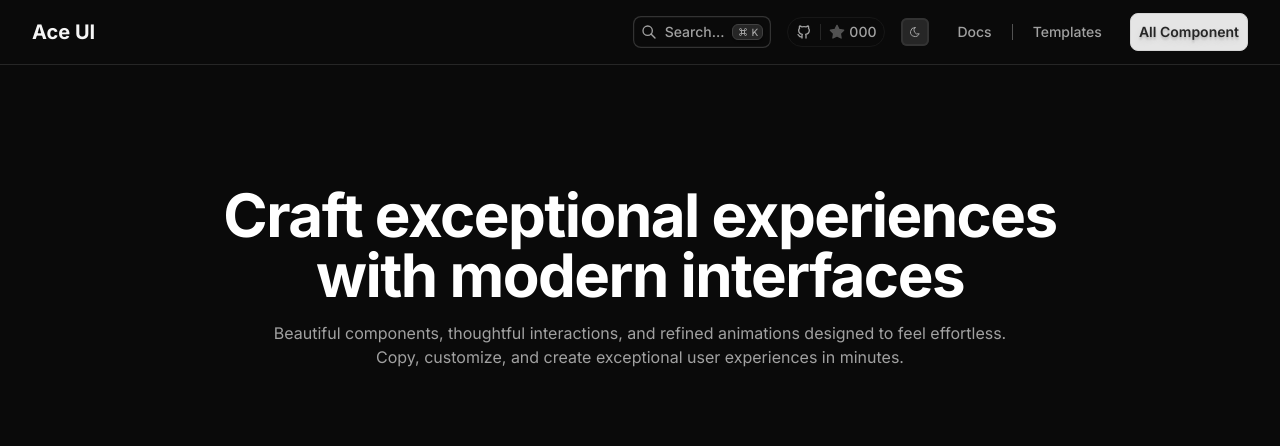
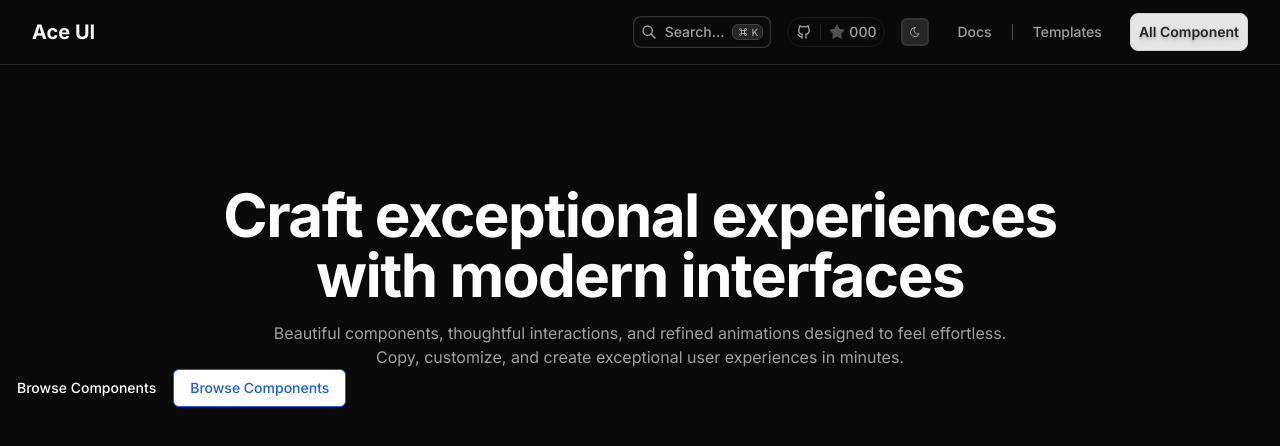
Before and after one commit to PrathamSingh1/Aceui, a Next.js app: page / in a window 1280 px wide. Shown: the top 446 px of the page. Built offline with nearby package versions, Linux system fonts and the light colour scheme.

Commit message:
added brand button

```diff
--- a/src/components/features/hero.tsx
+++ b/src/components/features/hero.tsx
@@ -2,6 +2,7 @@ import { cn } from "@/lib/utils";
 import React from "react";
 import { Container } from "../layout/container";
 import { Heading } from "../layout/heading";
+import { Button } from "../layout/button";
 
 export const Hero = ({ className }: {
   className?: string;
@@ -11,6 +12,8 @@ export const Hero = ({ className }: {
       <div className={cn("pt-[70px]", className)}>
         <Heading as="h1" className="text-center text-6xl font-bold mt-[50px]">Craft exceptional experiences <br></br> with modern interfaces</Heading>
         <p className="text-base text-center mt-4 dark:text-neutral-400 text-neutral-600">Beautiful components, thoughtful interactions, and refined animations designed to feel effortless. <br></br> Copy, customize, and create exceptional user experiences in minutes.</p>
+        <Button>Browse Components</Button>
+        <Button variant="secondary">Browse Components</Button>
       </div>
     </Container>
   )
--- /dev/null
+++ b/src/components/layout/button.tsx
@@ -0,0 +1,39 @@
+import React from "react";
+import { cn } from "@/lib/utils"
+
+type ButtonProps = {
+  children: React.ReactNode;
+  className?: string;
+  variant?: "primary" | "secondary";
+  onClick?: () => void;
+  disabled?: boolean;
+};
+
+const variantStyles = {
+  primary:
+    "bg-linear-to-b from- text-white hover:bg-blue-700 active:bg-blue-800 border border-transparent",
+  secondary:
+    "bg-white text-blue-600 hover:bg-blue-50 active:bg-blue-100 border border-blue-600",
+};
+
+export const Button = ({
+  children,
+  className,
+  variant = "primary",
+  onClick,
+  disabled,
+}: ButtonProps) => {
+  return (
+    <button
+      onClick={onClick}
+      disabled={disabled}
+      className={cn(
+        "inline-flex items-center justify-center rounded-md px-4 py-2 text-sm font-medium transition-colors disabled:opacity-50 disabled:cursor-not-allowed focus:outline-none focus:ring-2 focus:ring-offset-2 focus:ring-blue-500",
+        variantStyles[variant],
+        className
+      )}
+    >
+      {children}
+    </button>
+  );
+};
```
